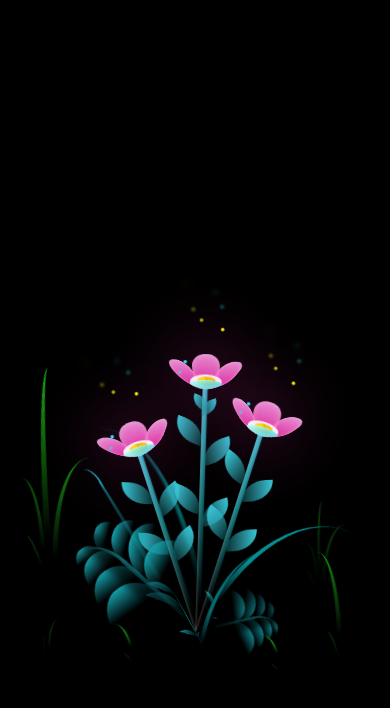
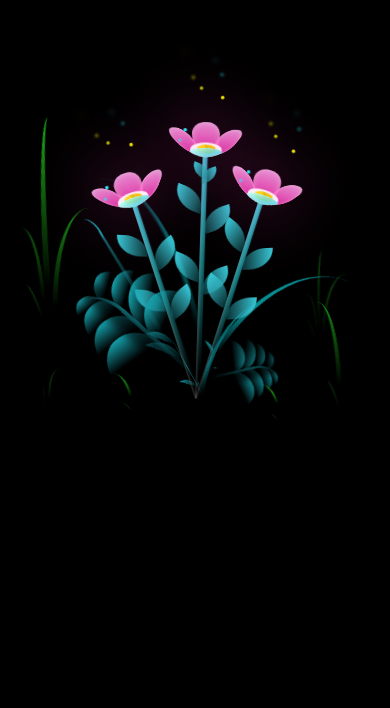
Before and after one commit to Donut168/phinuthflower, a plain HTML site: page index1.html in a window 390 px wide. Shown: the part 128-836 px from the top of the page. Drawn offline with Linux system fonts and the light colour scheme.

Commit message:
Update style.css

```diff
--- a/style.css
+++ b/style.css
@@ -986,3 +986,24 @@ body {
 }
 
 /*# sourceMappingURL=style.css.map */
+
+/* Media Queries for Responsive Design */
+@media only screen and (max-width: 600px) {
+  body {
+    padding: 300px 0; /* Adjust padding for smaller screens */
+  }
+
+  .flower {
+    bottom: 5vmin; /* Adjust position of flowers on smaller screens */
+  }
+
+  .flower__line {
+    height: 60vmin; /* Adjust height of flower lines on smaller screens */
+  }
+
+  /* Add more styles for smaller screens as needed */
+}
+img {
+  max-width: 100%;
+  height: auto;
+}
```
